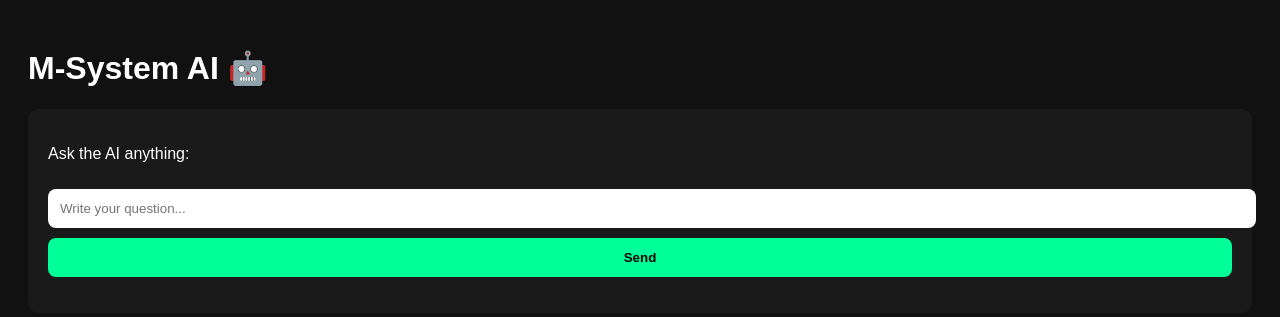
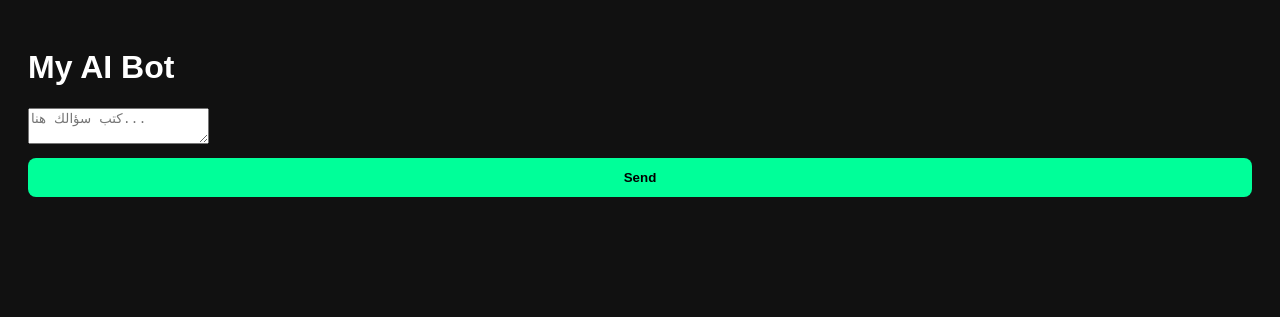
Before and after one commit to mariaautomationbot-bit/m-system, a plain HTML site: page index.html in a window 1280 px wide. Drawn offline with Linux system fonts and the light colour scheme.

Commit message:
Update index.html

```diff
--- a/index.html
+++ b/index.html
@@ -1,21 +1,17 @@
 <!DOCTYPE html>
 <html>
 <head>
-  <title>M-System AI</title>
+  <title>AI Bot</title>
   <link rel="stylesheet" href="style.css">
 </head>
 <body>
 
-  <h1>M-System AI 🤖</h1>
+  <h1>My AI Bot</h1>
 
-  <div id="ai-box">
-    <p>Ask the AI anything:</p>
+  <textarea id="input" placeholder="كتب سؤالك هنا..."></textarea>
+  <button id="send">Send</button>
 
-    <input type="text" id="question" placeholder="Write your question...">
-    <button onclick="askAI()">Send</button>
-
-    <p id="response"></p>
-  </div>
+  <pre id="output"></pre>
 
   <script src="script.js"></script>
 </body>
```
